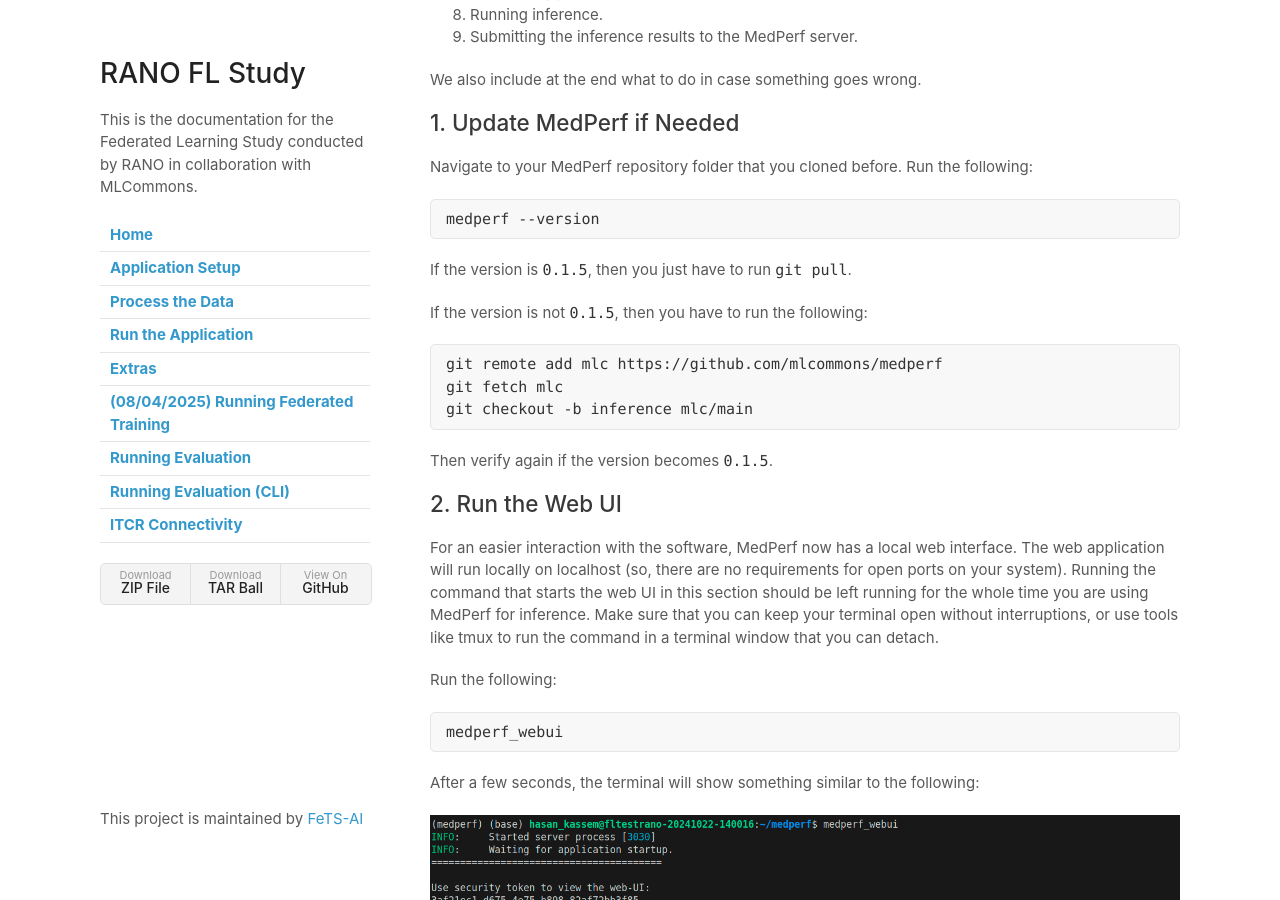
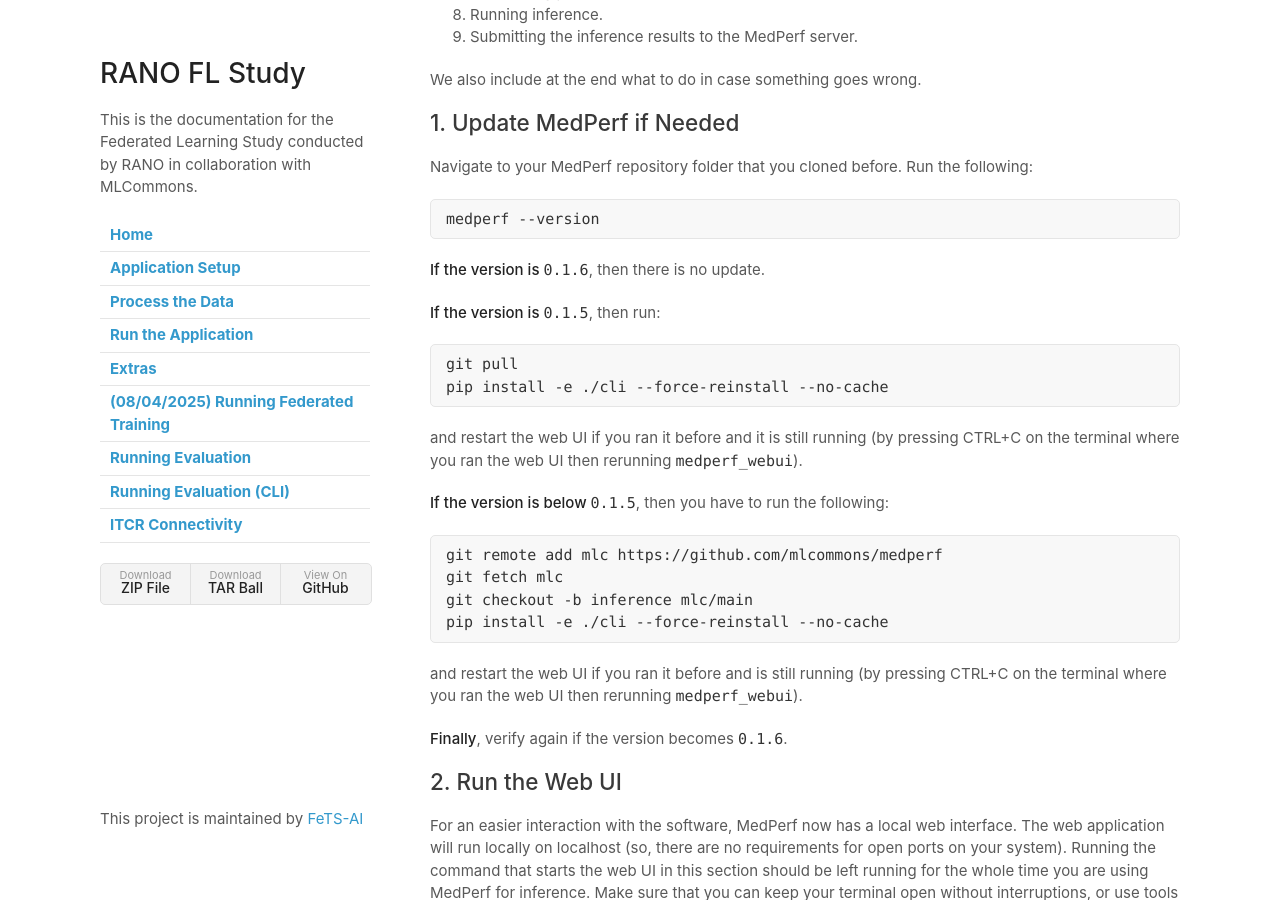
Before and after one commit to FeTS-AI/FL-PoST, a Jekyll site: the page built from docs/evaluation_webui.md, in a window 1280 px wide and 900 px high, scrolled down 650 px. Built offline with Jekyll 4.4.1, drawn with Linux system fonts in a browser that asks for light colours; our own code applies the rules of GitHub Pages for plain Markdown files.

Commit message:
update docs about version

````diff
--- a/docs/evaluation_webui.md
+++ b/docs/evaluation_webui.md
@@ -36,17 +36,29 @@ Navigate to your MedPerf repository folder that you cloned before. Run the follo
 medperf --version
 ```
 
-If the version is `0.1.5`, then you just have to run `git pull`.
+**If the version is `0.1.6`**, then there is no update.
 
-If the version is not `0.1.5`, then you have to run the following:
+**If the version is `0.1.5`**, then run:
+
+```bash
+git pull
+pip install -e ./cli --force-reinstall --no-cache
+```
+
+and restart the web UI if you ran it before and it is still running (by pressing CTRL+C on the terminal where you ran the web UI then rerunning `medperf_webui`).
+
+**If the version is below `0.1.5`**, then you have to run the following:
 
 ```bash
 git remote add mlc https://github.com/mlcommons/medperf
 git fetch mlc
 git checkout -b inference mlc/main
+pip install -e ./cli --force-reinstall --no-cache
 ```
 
-Then verify again if the version becomes `0.1.5`.
+and restart the web UI if you ran it before and is still running (by pressing CTRL+C on the terminal where you ran the web UI then rerunning `medperf_webui`).
+
+**Finally**, verify again if the version becomes `0.1.6`.
 
 ## 2. Run the Web UI
 
````
Also changed, not shown: docs/evaluation_cli.md (+7 -3 lines).
